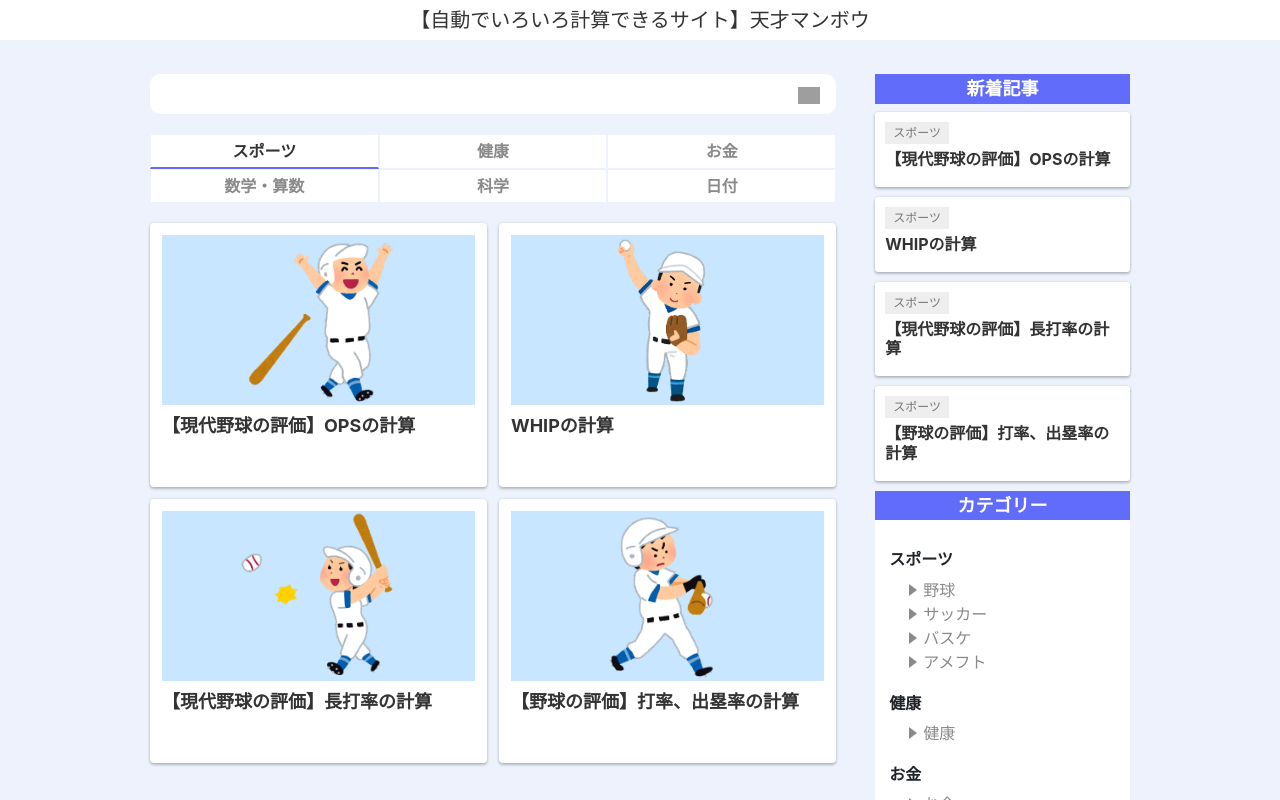
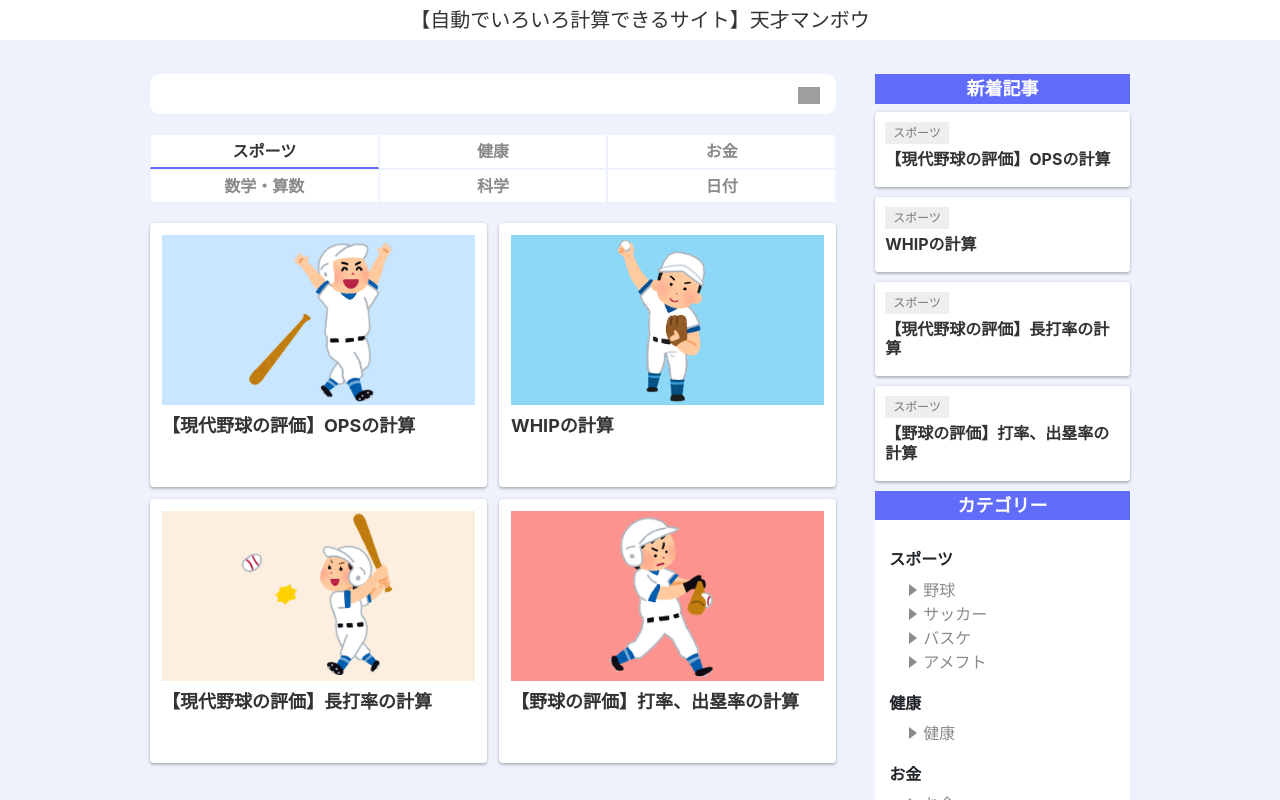
Before and after one commit to rk5155/calragu, a Vue app: page / in a window 1280 px wide. Shown: the top 800 px of the page. Built offline with nearby package versions, Linux system fonts and the light colour scheme; grey boxes are pictures that could not be loaded.

Commit message:
article にclassを持たせ、記事画像の背景の色を変更した

```diff
--- a/src/assets/scss/variables.scss
+++ b/src/assets/scss/variables.scss
@@ -2,3 +2,15 @@ $bodyColor: #EDF2FD;
 $mainColor: #616DFA;
 $textColor: #333333;
 $textColor2: #8a8a8a;
+
+@mixin imgBackground($color) {
+    background-color: $color;
+    width: 100%;
+    height: 170px;
+    text-align: center;
+}
+@mixin imgBackgroundContent($color) {
+    background-color: $color;
+    width: 120px;
+    height: 120px;
+}
--- a/src/components/Article.vue
+++ b/src/components/Article.vue
@@ -1,6 +1,6 @@
 <template>
     <article>
-        <div class="img-background">
+        <div :class="article.color">
             <img class="card-img-top" :src="article.img" alt="Card image cap">
         </div>
         <div class="card-body">
@@ -48,11 +48,18 @@ export default {
         height: 264px;
     }
     .img-background {
-        background-color: #C8E6FF;
-        width: 100%;
-        height: 170px;
-        text-align: center;
+        @include imgBackground(#C8E6FF);
     }
+    .img-background--blue {
+        @include imgBackground(#8DD7F7);
+    }
+    .img-background--beige {
+        @include imgBackground(#FCEFDF);
+    }
+    .img-background--red {
+        @include imgBackground(#FD938E);
+    }
+
     img {
         width: auto;
         height: 170px;
--- a/src/mixins/articles.js
+++ b/src/mixins/articles.js
@@ -10,10 +10,10 @@ export default {
                 { title: "【野球の評価】打率、出塁率の計算", img: "https://saruwakakun.com/wp-content/uploads/2017/06/bookstoread-01-min-1-520x300.png", category: "スポーツ", url: "/base-percentage" },
             ],
             sports: [
-                { title: "【現代野球の評価】OPSの計算", img: require('@/assets/images/sports/baseball_homerun_man.png'), category: "スポーツ", subcategory: "野球", url: "/ops" },
-                { title: "WHIPの計算", img: require('@/assets/images/sports/baseball_pitcher_overthrow.png'), category: "スポーツ", subcategory: "野球", url: "/whip" },
-                { title: "【現代野球の評価】長打率の計算", img: require('@/assets/images/sports/baseball_hit_woman.png'), category: "スポーツ", subcategory: "野球", url: "/slugging-percentage" },
-                { title: "【野球の評価】打率、出塁率の計算", img: require('@/assets/images/sports/baseball_batter_man.png'), category: "スポーツ", subcategory: "野球", url: "/base-percentage" },
+                { title: "【現代野球の評価】OPSの計算", img: require('@/assets/images/sports/baseball_homerun_man.png'), category: "スポーツ", subcategory: "野球", url: "/ops", color: "img-background" },
+                { title: "WHIPの計算", img: require('@/assets/images/sports/baseball_pitcher_overthrow.png'), category: "スポーツ", subcategory: "野球", url: "/whip", color: "img-background--blue" },
+                { title: "【現代野球の評価】長打率の計算", img: require('@/assets/images/sports/baseball_hit_woman.png'), category: "スポーツ", subcategory: "野球", url: "/slugging-percentage", color: "img-background--beige" },
+                { title: "【野球の評価】打率、出塁率の計算", img: require('@/assets/images/sports/baseball_batter_man.png'), category: "スポーツ", subcategory: "野球", url: "/base-percentage", color: "img-background--red" },
             ],
             health: [
                 { title: "タイトルタイトル5", img: "https://saruwakakun.com/wp-content/uploads/2017/06/bookstoread-01-min-1-520x300.png", category: "健康", url: "" },
--- a/src/views/sports/Baseball.vue
+++ b/src/views/sports/Baseball.vue
@@ -12,7 +12,7 @@
                 <router-link v-if="el.subcategory == '野球'" :key="el.title" :to="el.url" >
                     <article class="card">
                         <div class="row g-0">
-                            <div class="img-background">
+                            <div :class="el.color">
                                 <img :src="el.img" alt="">
                             </div>
                             <div class="col-md-8">
@@ -64,9 +64,16 @@ export default {
             margin: 10px;
         }
         .img-background {
-            background-color: #C8E6FF;
-            width: 120px;
-            height: 120px;
+            @include imgBackgroundContent(#C8E6FF);
+        }
+        .img-background--blue {
+            @include imgBackgroundContent(#8DD7F7);
+        }
+        .img-background--beige {
+            @include imgBackgroundContent(#FCEFDF);
+        }
+        .img-background--red {
+            @include imgBackgroundContent(#FD938E);
         }
         .col-md-8 {
             display: flex;
```
